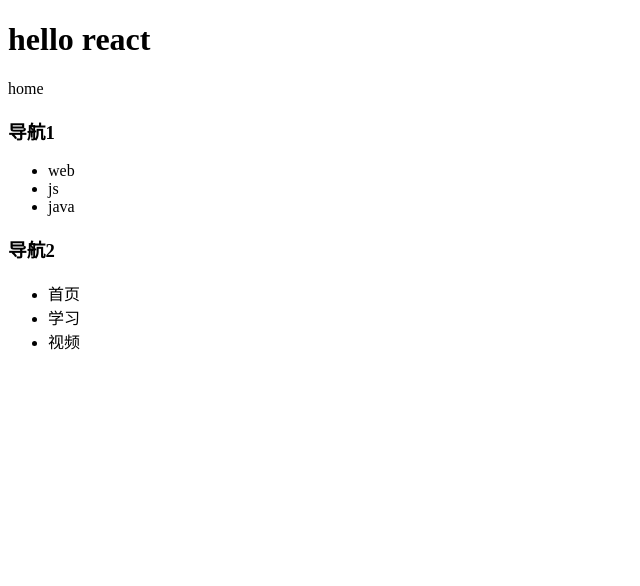
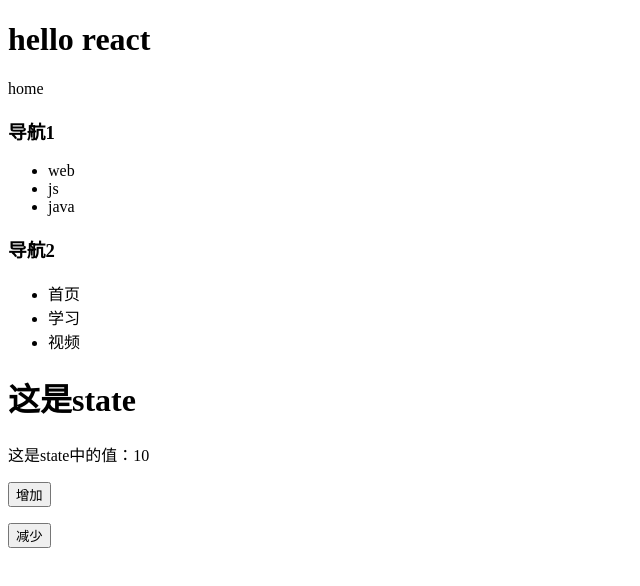
Before and after one commit to z3718l/react-test-app, a React (Create React App) app: page / in a window 1280 px wide. Shown: the top 586 px of the page, without its empty margins (0-640 px from the left). Built offline with nearby package versions, Linux system fonts and the light colour scheme.

Commit message:
feat(state): state和setstate

```diff
--- a/src/app.jsx
+++ b/src/app.jsx
@@ -2,6 +2,8 @@
 import React from 'react'
 import Home from './home.jsx'
 import MyNav from './myNav.jsx'
+
+import StateComponent from './stateComponent.jsx'
 class App extends React.Component{
     // 渲染函数
     render() {
@@ -14,6 +16,7 @@ class App extends React.Component{
                 <Home/>
                 <MyNav nav = { nav1 } title="导航1"/>
                 <MyNav nav = { nav2 } title="导航2"/>
+                <StateComponent/>
             </div>
         )
     }
--- /dev/null
+++ b/src/stateComponent.jsx
@@ -0,0 +1,31 @@
+import React from 'react'
+
+export default class StateComponent extends React.Component{
+    constructor(props) {
+        super(props)
+        this.state = {
+            count: 10
+        }
+    }
+    inscrement() {
+        // this.setState({
+        //     count: this.state.count += 1
+        // })
+    }
+    decrement = () => {
+        // console.log(this)
+        // this.setState({
+        //     count: this.state.count -= 1
+        // })
+    }
+    render () {
+        return (
+            <div>
+                <h1>这是state</h1>
+                <p>这是state中的值：{ this.state.count }</p>
+                <p><button onClick={ this.inscrement.bind(this) }>增加</button></p>
+                <p><button onClick={ this.decrement }>减少</button></p>
+            </div>
+        )
+    }
+}
```
